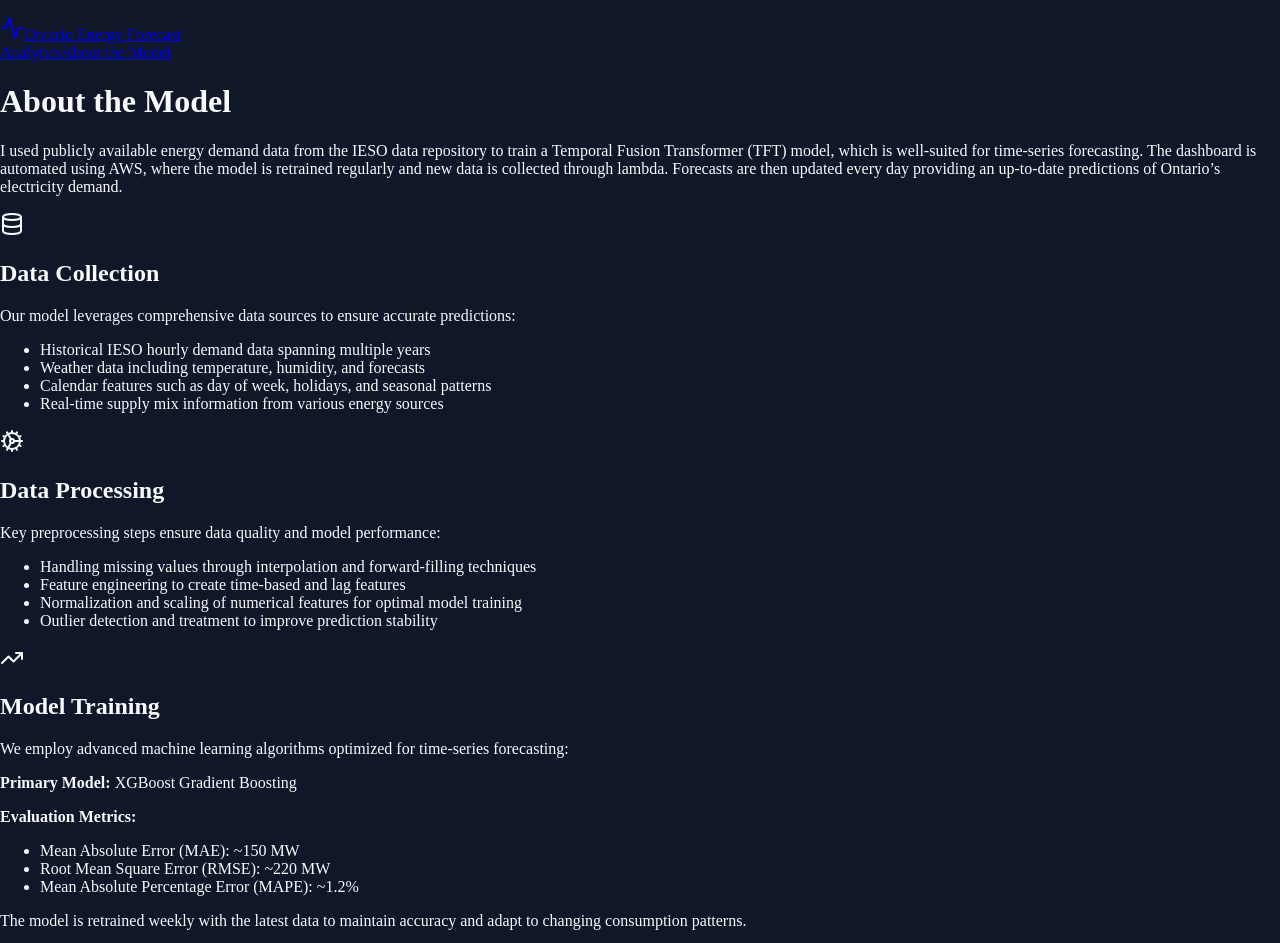
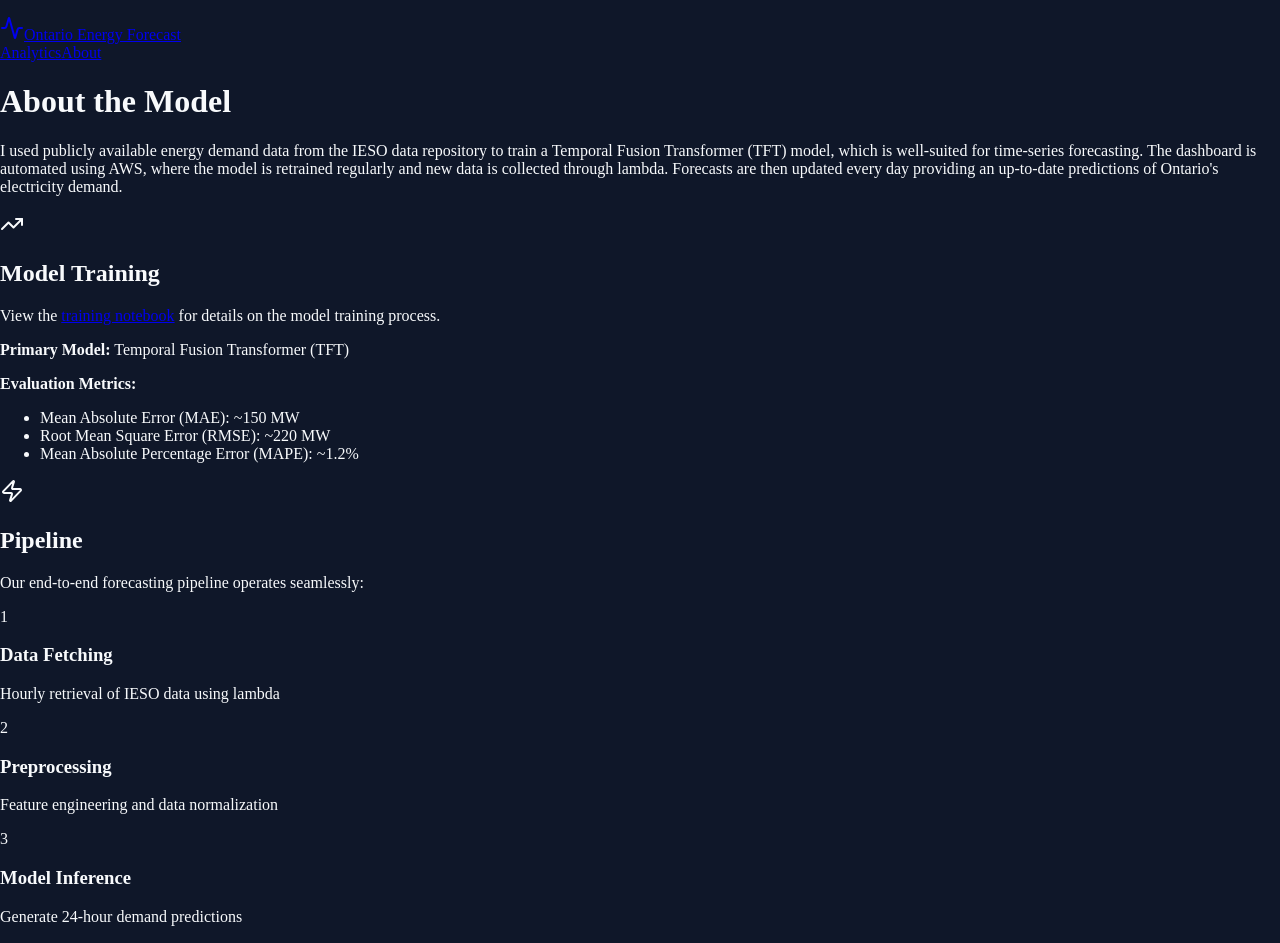
Before and after one commit to ndhaliwal59/iesso_website, a React (Vite) app in the folder frontend/client/: page /about in a window 1280 px wide. Shown: the top 943 px of the page. Built offline with nearby package versions, Linux system fonts and the light colour scheme; a web font is replaced by a local one.

Commit message:
updated the about section

```diff
--- a/frontend/client/src/components/Header.tsx
+++ b/frontend/client/src/components/Header.tsx
@@ -37,7 +37,7 @@ export default function Header() {
                     : "text-muted-foreground hover:text-foreground"
                 }`}
               >
-                About the Model
+                About
               </span>
             </Link>
           </nav>
--- a/frontend/client/src/pages/about.tsx
+++ b/frontend/client/src/pages/about.tsx
@@ -14,41 +14,9 @@ export default function About() {
             <h1 className="text-3xl md:text-4xl font-semibold text-card-foreground mb-4">
               About the Model
             </h1>
-            <p className="text-card-foreground leading-relaxed max-w-prose">
-            I used publicly available energy demand data from the IESO data repository to train a Temporal Fusion Transformer (TFT) model, which is well-suited for time-series forecasting. The dashboard is automated using AWS, where the model is retrained regularly and new data is collected through lambda. Forecasts are then updated every day providing an up-to-date predictions of Ontario’s electricity demand.
+            <p className="text-card-foreground leading-relaxed">
+              I used publicly available energy demand data from the IESO data repository to train a Temporal Fusion Transformer (TFT) model, which is well-suited for time-series forecasting. The dashboard is automated using AWS, where the model is retrained regularly and new data is collected through lambda. Forecasts are then updated every day providing an up-to-date predictions of Ontario's electricity demand.
             </p>
-          </Card>
-
-          <Card className="p-8 rounded-xl shadow-lg">
-            <div className="flex items-center gap-3 mb-4">
-              <Database className="w-6 h-6 text-cyan-400" />
-              <h2 className="text-2xl font-semibold text-card-foreground">Data Collection</h2>
-            </div>
-            <p className="text-card-foreground leading-relaxed mb-4">
-              Our model leverages comprehensive data sources to ensure accurate predictions:
-            </p>
-            <ul className="list-disc list-inside space-y-2 text-card-foreground">
-              <li>Historical IESO hourly demand data spanning multiple years</li>
-              <li>Weather data including temperature, humidity, and forecasts</li>
-              <li>Calendar features such as day of week, holidays, and seasonal patterns</li>
-              <li>Real-time supply mix information from various energy sources</li>
-            </ul>
-          </Card>
-
-          <Card className="p-8 rounded-xl shadow-lg">
-            <div className="flex items-center gap-3 mb-4">
-              <Cog className="w-6 h-6 text-cyan-400" />
-              <h2 className="text-2xl font-semibold text-card-foreground">Data Processing</h2>
-            </div>
-            <p className="text-card-foreground leading-relaxed mb-4">
-              Key preprocessing steps ensure data quality and model performance:
-            </p>
-            <ul className="list-disc list-inside space-y-2 text-card-foreground">
-              <li>Handling missing values through interpolation and forward-filling techniques</li>
-              <li>Feature engineering to create time-based and lag features</li>
-              <li>Normalization and scaling of numerical features for optimal model training</li>
-              <li>Outlier detection and treatment to improve prediction stability</li>
-            </ul>
           </Card>
 
           <Card className="p-8 rounded-xl shadow-lg">
@@ -57,11 +25,11 @@ export default function About() {
               <h2 className="text-2xl font-semibold text-card-foreground">Model Training</h2>
             </div>
             <p className="text-card-foreground leading-relaxed mb-4">
-              We employ advanced machine learning algorithms optimized for time-series forecasting:
+              View the <a href="https://www.kaggle.com/code/nishandhaliwal06/leso-baseline" target="_blank" rel="noopener noreferrer" className="text-cyan-400 hover:text-cyan-300 underline">training notebook</a> for details on the model training process.
             </p>
             <div className="bg-muted/30 p-6 rounded-lg mb-4">
               <p className="text-card-foreground mb-2">
-                <strong>Primary Model:</strong> XGBoost Gradient Boosting
+                <strong>Primary Model:</strong> Temporal Fusion Transformer (TFT)
               </p>
               <p className="text-card-foreground">
                 <strong>Evaluation Metrics:</strong>
@@ -72,10 +40,6 @@ export default function About() {
                 <li>Mean Absolute Percentage Error (MAPE): ~1.2%</li>
               </ul>
             </div>
-            <p className="text-card-foreground leading-relaxed">
-              The model is retrained weekly with the latest data to maintain accuracy and adapt
-              to changing consumption patterns.
-            </p>
           </Card>
 
           <Card className="p-8 rounded-xl shadow-lg">
@@ -88,7 +52,7 @@ export default function About() {
             </p>
             <div className="space-y-4">
               {[
-                { step: 1, title: 'Data Fetching', desc: 'Hourly retrieval of IESO data and weather forecasts' },
+                { step: 1, title: 'Data Fetching', desc: 'Hourly retrieval of IESO data using lambda' },
                 { step: 2, title: 'Preprocessing', desc: 'Feature engineering and data normalization' },
                 { step: 3, title: 'Model Inference', desc: 'Generate 24-hour demand predictions' },
                 { step: 4, title: 'Validation', desc: 'Compare predictions with actual demand for accuracy tracking' },
@@ -115,9 +79,8 @@ export default function About() {
               <h2 className="text-2xl font-semibold text-card-foreground">Future Improvements</h2>
             </div>
             <ul className="list-disc list-inside space-y-2 text-card-foreground">
-              <li>Enhanced renewable energy predictions with solar and wind generation forecasts</li>
-              <li>Temperature-based demand refinements for extreme weather events</li>
-              <li>Peak demand accuracy improvements through ensemble modeling techniques</li>
+              <li>Inclusion of weather forecasts and zone-specific demand data to refine local forecasting</li>
+              <li>Improved peak demand accuracy using a dedicated peak-demand forecasting model</li>
               <li>Integration of real-time grid congestion data for better load distribution</li>
               <li>Extended forecast horizon from 24 hours to 72 hours</li>
             </ul>
```
